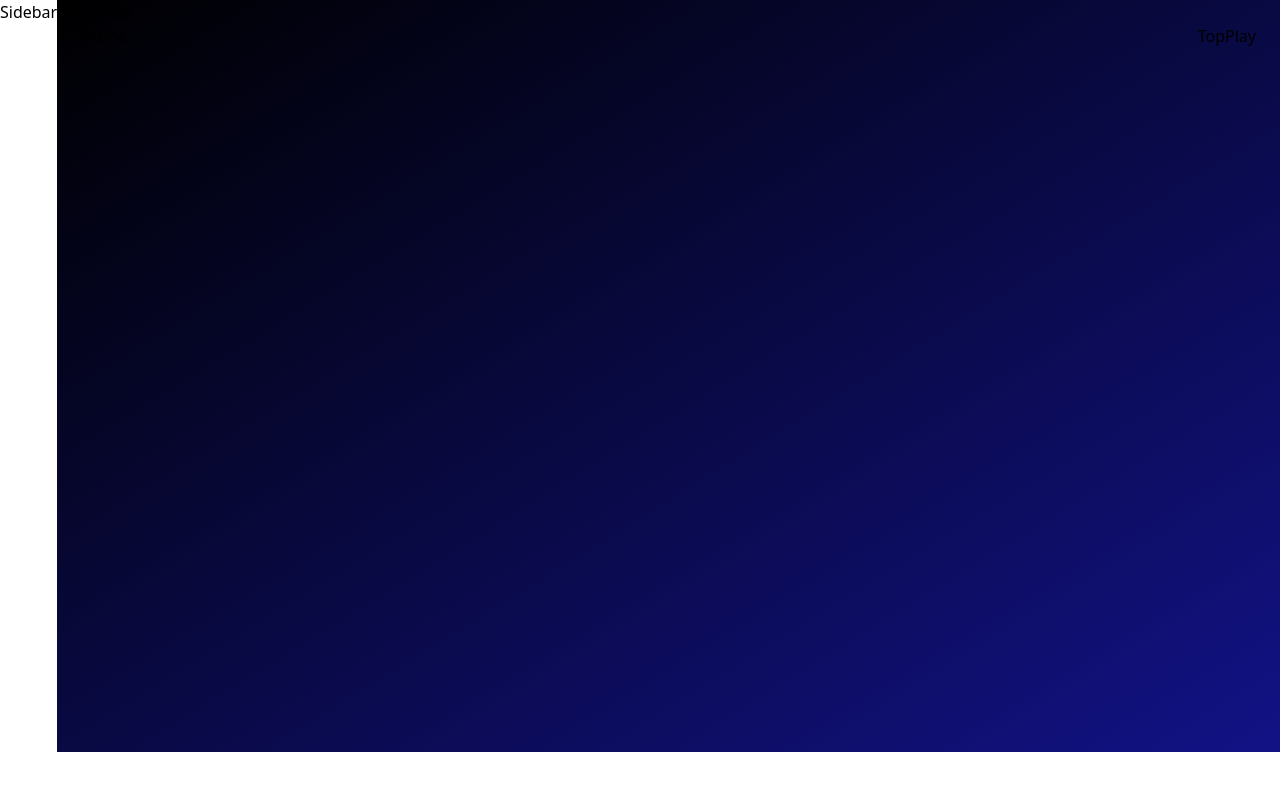
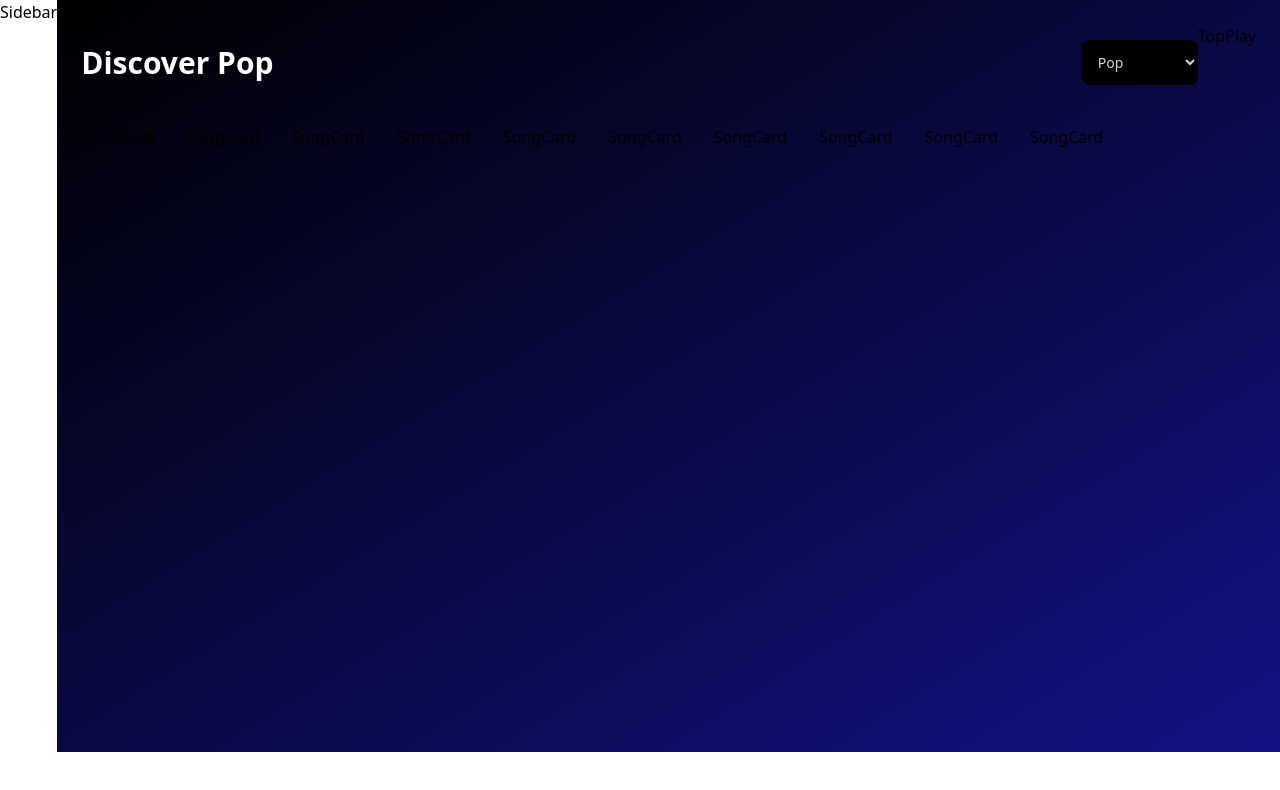
Before and after one commit to chibucious/musicapp, a React (Vite) app: page / in a window 1280 px wide. Shown: the top 790 px of the page. Built offline with nearby package versions, Linux system fonts and the light colour scheme.

Commit message:
feat: Start of home page, genres Dropdown, songCard

```diff
--- a/src/pages/Home/index.tsx
+++ b/src/pages/Home/index.tsx
@@ -1,6 +1,40 @@
+import { SongCard } from "@/components";
+import { genres, GenreT } from "@/utils/constants";
+
 const Home = () => {
+  const genreTitle = "Pop";
+
   return (
-    <div>Home</div>
+    <div className="flex flex-col">
+      <div className="w-full flex justify-between items-center
+        sm:flex-row flex-col mt-4 mb-10
+      ">
+        <h2 className="font-bold text-3xl text-white text-left">
+          Discover {genreTitle}
+        </h2>
+        <select
+          onChange={()=>{}}
+          value=""
+          className="bg-black text-gray-300 p-3 text-sm rounded-lg outline-none sm:mt-0 mt-5"
+        >
+          {genres.map((genre: GenreT) => (
+            <option key={genre.value} value={genre.value}>
+              {genre.title}
+            </option>
+          ))}
+        </select>
+      </div>
+
+      <div className="flex flex-wrap sm:justify-start justify-center gap-8">
+          {[1, 2, 3, 4, 5, 6, 7, 8, 9, 10].map((song, i) => (
+            <SongCard
+              // key={song.key}
+              // song={song}
+              // i={i}
+            />
+          ))}
+      </div>
+    </div>
   )
 }
 
--- a/src/assets/constants.js
+++ b/src/utils/constants.ts
@@ -1,6 +1,11 @@
 import { HiOutlineHashtag, HiOutlineHome, HiOutlinePhotograph, HiOutlineUserGroup } from 'react-icons/hi';
 
-export const genres = [
+export type GenreT = {
+  title: string;
+  value: string;
+};
+
+export const genres: GenreT[] = [
   { title: 'Pop', value: 'POP' },
   { title: 'Hip-Hop', value: 'HIP_HOP_RAP' },
   { title: 'Dance', value: 'DANCE' },
```
